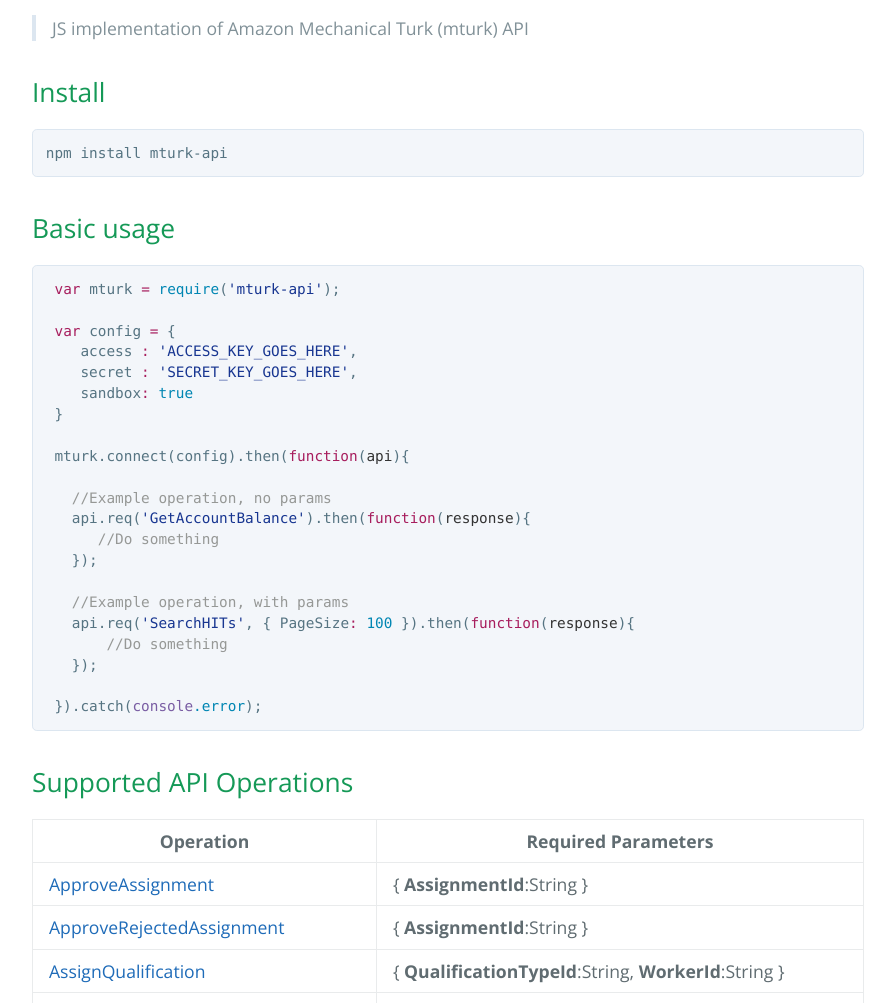
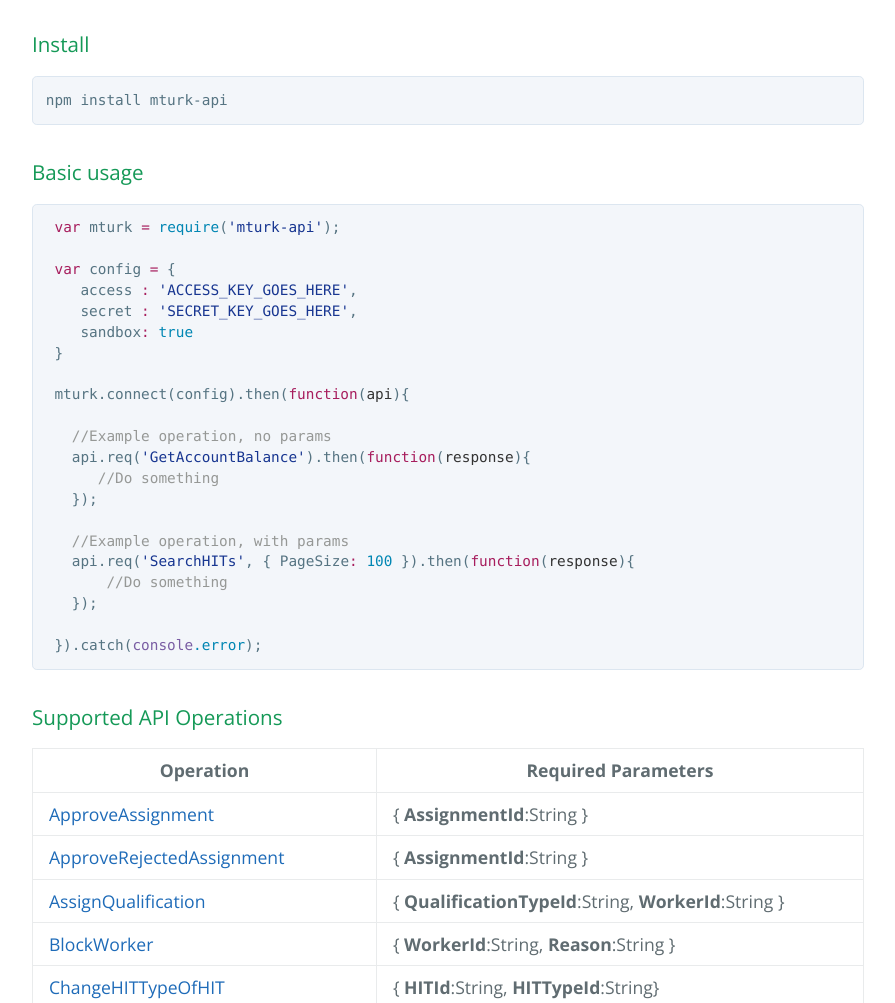
Before and after one commit to JoseBarrios/api-mturk, a plain HTML site: page index.html in a window 1280 px wide. Shown: the part 794-1797 px from the top of the page, without its empty margins (192-1087 px from the left). Drawn offline with nearby package versions, Linux system fonts and the light colour scheme.

Commit message:
Create gh-pages branch via GitHub

```diff
--- a/index.html
+++ b/index.html
@@ -25,17 +25,13 @@
 <p><a href="https://npmjs.org/package/mturk-api"><img src="https://img.shields.io/npm/v/mturk-api.svg?style=flat-square" alt="NPM version"></a>
 <a href="https://npmjs.org/package/mturk-api"><img src="http://img.shields.io/npm/dm/mturk-api.svg?style=flat-square" alt="Downloads"></a></p>
 
-<blockquote>
-<p>JS implementation of Amazon Mechanical Turk (mturk) API</p>
-</blockquote>
-
-<h2>
-<a id="install" class="anchor" href="#install" aria-hidden="true"><span class="octicon octicon-link"></span></a>Install</h2>
+<h3>
+<a id="install" class="anchor" href="#install" aria-hidden="true"><span class="octicon octicon-link"></span></a>Install</h3>
 
 <div class="highlight highlight-sh"><pre>npm install mturk-api</pre></div>
 
-<h2>
-<a id="basic-usage" class="anchor" href="#basic-usage" aria-hidden="true"><span class="octicon octicon-link"></span></a>Basic usage</h2>
+<h3>
+<a id="basic-usage" class="anchor" href="#basic-usage" aria-hidden="true"><span class="octicon octicon-link"></span></a>Basic usage</h3>
 
 <div class="highlight highlight-js"><pre> <span class="pl-k">var</span> mturk <span class="pl-k">=</span> <span class="pl-c1">require</span>(<span class="pl-s"><span class="pl-pds">'</span>mturk-api<span class="pl-pds">'</span></span>);
 
@@ -60,8 +56,8 @@
  }).catch(<span class="pl-en">console</span><span class="pl-c1">.error</span>);
 </pre></div>
 
-<h2>
-<a id="supported-api-operations" class="anchor" href="#supported-api-operations" aria-hidden="true"><span class="octicon octicon-link"></span></a>Supported API Operations</h2>
+<h3>
+<a id="supported-api-operations" class="anchor" href="#supported-api-operations" aria-hidden="true"><span class="octicon octicon-link"></span></a>Supported API Operations</h3>
 
 <table>
 <thead>
```
Also changed, not shown: params.json (+1 -1 lines).
